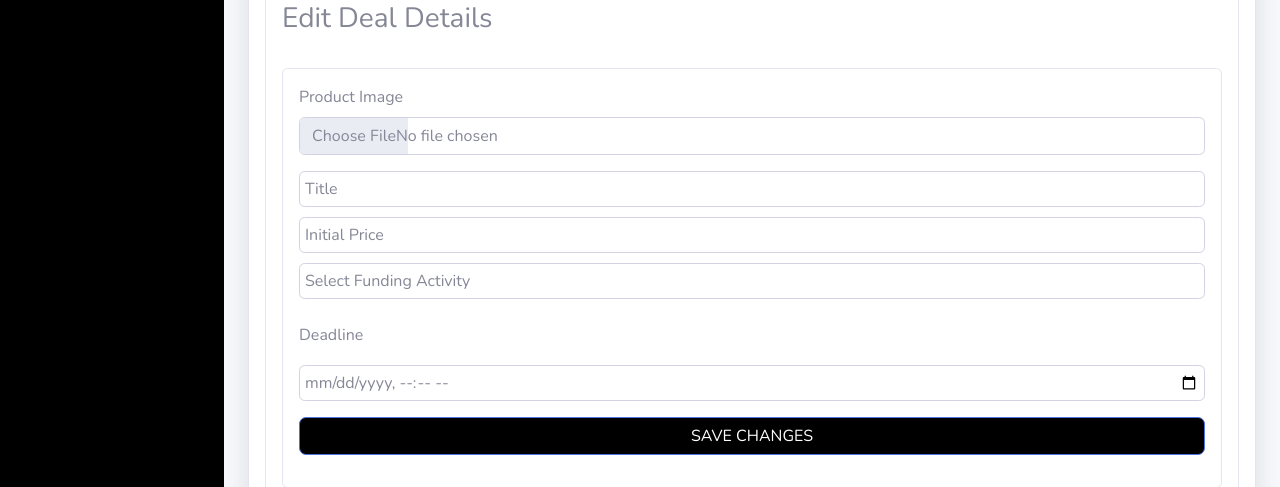
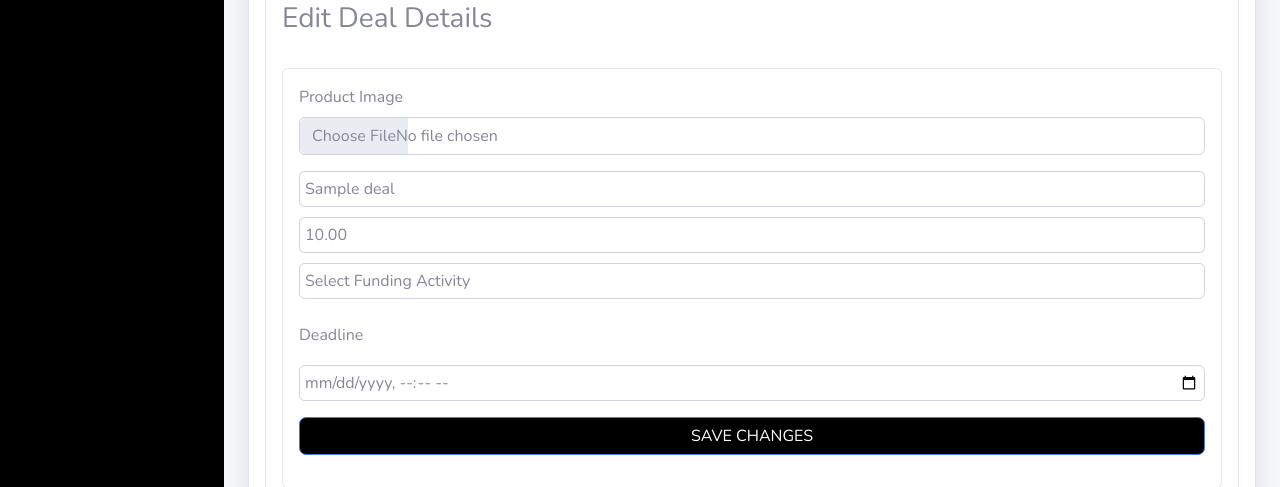
Before and after one commit to sanjay-thiyagarajan/SociAuctor, a Django app: page /view_deal/1/ in a window 1280 px wide. Shown: the part 1492-1979 px from the top of the page. Run offline with Django 4.2, Linux system fonts and the light colour scheme; a user stored in the database is signed in; tables that the repository leaves empty hold one stand-in row (values such as "Sample post"); grey boxes marked "Sample" are stand-in pictures; some libraries are stand-ins or nearby versions.

Commit message:
Fixed bugs in edit activities and deal

```diff
--- a/panel/templates/panel/view-activity.html
+++ b/panel/templates/panel/view-activity.html
@@ -45,7 +45,7 @@
                                     {% if poster %}
                                         <br/>
                                         <h3><b>Edit Activity Details</b></h3><br/>
-                                        <form method="post" style="border-radius: 35px;border: 2px solid black;width: 550px;max-width: 550px;">
+                                        <form method="post" style="border-radius: 35px;border: 2px solid black;width: 550px;max-width: 550px;" enctype="multipart/form-data">
                                             {% csrf_token %}
                                             <div class="mb-3">
                                                 <label for="formFile" class="form-label">Product Image</label>
--- a/panel/templates/panel/view-deal.html
+++ b/panel/templates/panel/view-deal.html
@@ -43,15 +43,15 @@
                                 <h3>Edit Deal Details</h3><br/>
                                 <div class="card">
                                     <div class="card-body">
-                                        <form method="post" style="border-radius: 35px;border: 2px solid black;width: 550px;max-width: 550px;">
+                                        <form method="post" style="border-radius: 35px;border: 2px solid black;width: 550px;max-width: 550px;" enctype="multipart/form-data">
                                             {% csrf_token %}
                                             <h2 class="visually-hidden">Deal Form</h2>
                                             <div class="mb-3">
                                                 <label for="formFile" class="form-label">Product Image</label>
                                                 <input required class="form-control" type="file" name="image" accept="image/*" id="formFile">
                                             </div>
-                                            <input required class="form-control" type="text" name="title" placeholder="Title" style="padding: 5px;">
-                                            <input required class="form-control" type="number" name="initial_price" placeholder="Initial Price" style="padding: 5px;margin-top: 10px;">
+                                            <input required class="form-control" type="text" name="title" placeholder="Title" style="padding: 5px;" value="{{deal.title}}">
+                                            <input required class="form-control" type="number" name="initial_price" placeholder="Initial Price" style="padding: 5px;margin-top: 10px;" value="{{deal.initial_price}}">
                                             <select required class="form-control" name="activity" placeholder="Activity" style="padding: 5px;margin-top: 10px;">
                                                 <option disabled selected>Select Funding Activity</option>
                                                 {% for act in activities %}
@@ -60,7 +60,7 @@
                                             </select><br/>
                                             <div class="mb-3">
                                                 <label for="deadline" class="form-label">Deadline</label>
-                                                <input required class="form-control" type="datetime-local" placeholder="Deadline" id="deadline" name="deadline" style="padding: 5px;margin-top: 10px;">
+                                                <input required class="form-control" type="datetime-local" placeholder="Deadline" id="deadline" name="deadline" style="padding: 5px;margin-top: 10px;" value="{{deal.deadline}}">
                                             </div>
                                             <div class="mb-3"><button class="btn btn-primary d-block w-100" type="submit" style="background: black;border-radius: 7px;">SAVE CHANGES</button></div>
                                         </form>
```
